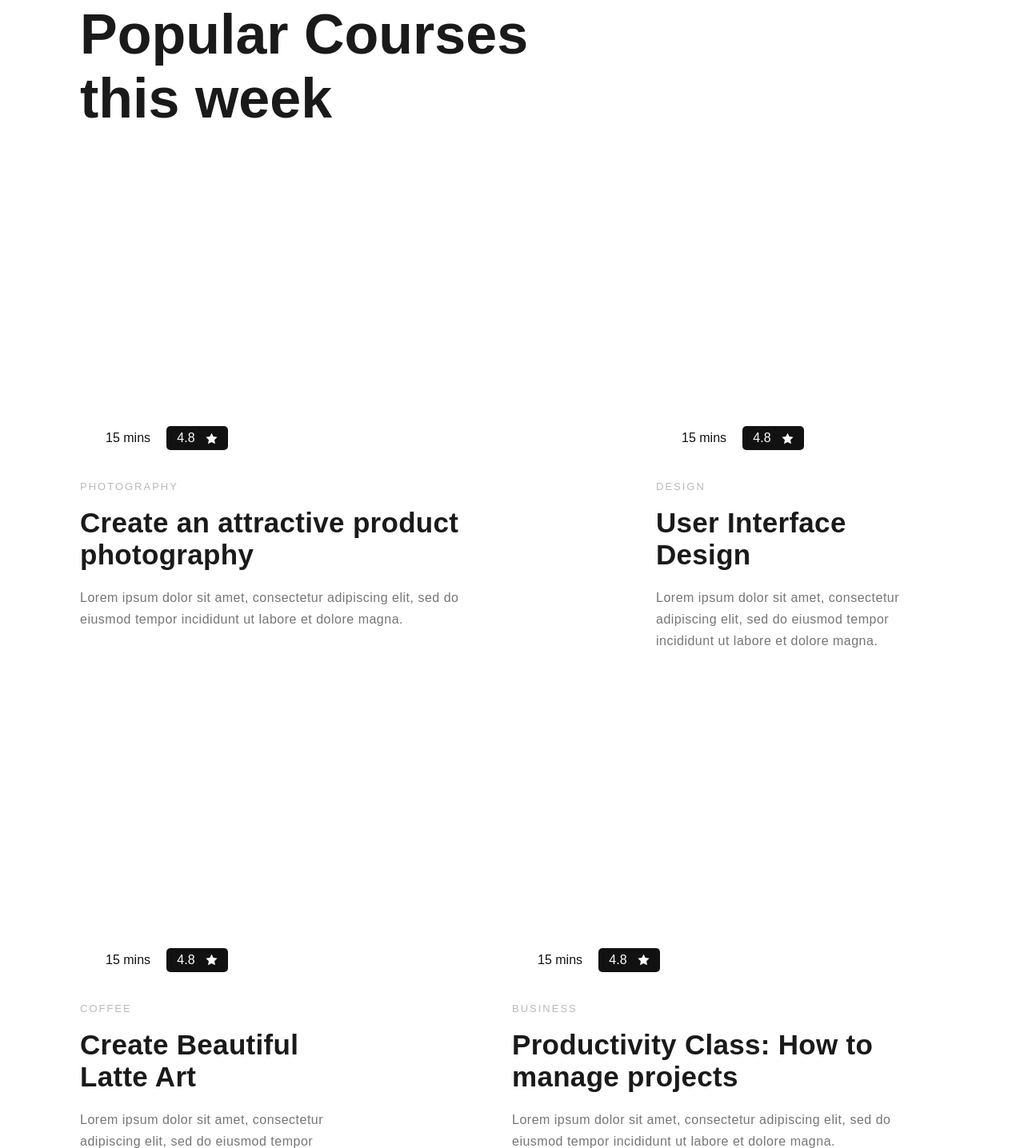
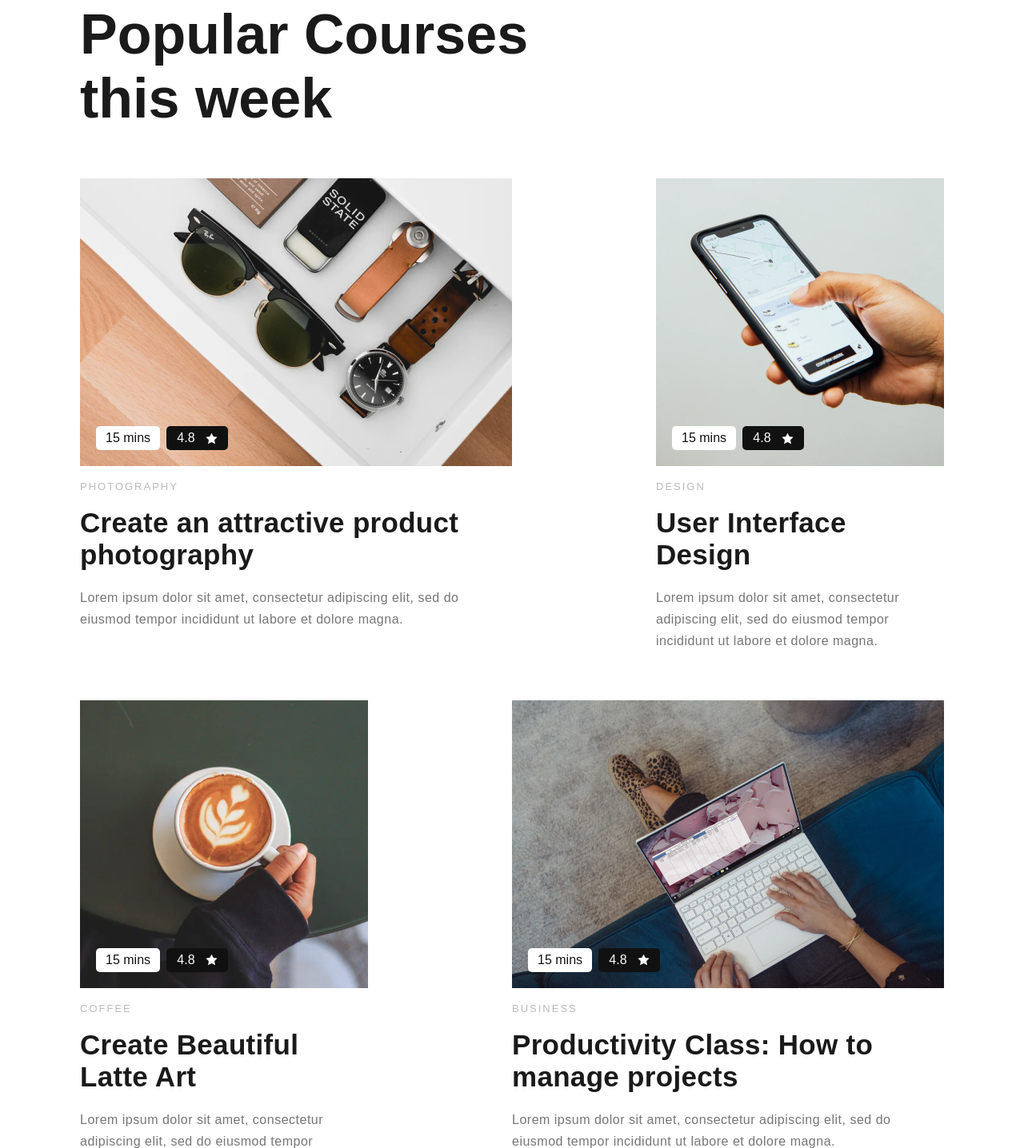
Before and after one commit to F1reKey/site-vizitka, a plain HTML site: page index.html in a window 1280 px wide. Shown: the part 1255-2691 px from the top of the page at 80% size. Drawn offline with nearby package versions, Linux system fonts and the light colour scheme; the site is published under a folder, as on GitHub Pages, so addresses that start at the root find nothing; no server answers.

Commit message:
test
test

```diff
--- a/style.css
+++ b/style.css
@@ -263,7 +263,7 @@
   padding-bottom: 20px;
   padding-left: 20px;
 }
-.img-card-1 {background-image: url(/img/card-1.png);}
+.img-card-1 {background-image: url(./img/card-1.png);}
 
 .btn-time {
   background-color: #fff;
@@ -306,11 +306,11 @@
   letter-spacing: 0.5px;
 }
 
-.img-card-2 {background-image: url(/img/card-2.png);}
+.img-card-2 {background-image: url(./img/card-2.png);}
 
-.img-card-3 {background-image: url(/img/card-3.png);}
+.img-card-3 {background-image: url(./img/card-3.png);}
 
-.img-card-4 {background-image: url(/img/card-4.png);}
+.img-card-4 {background-image: url(./img/card-4.png);}
 
 /* FOOTER */
 
```
